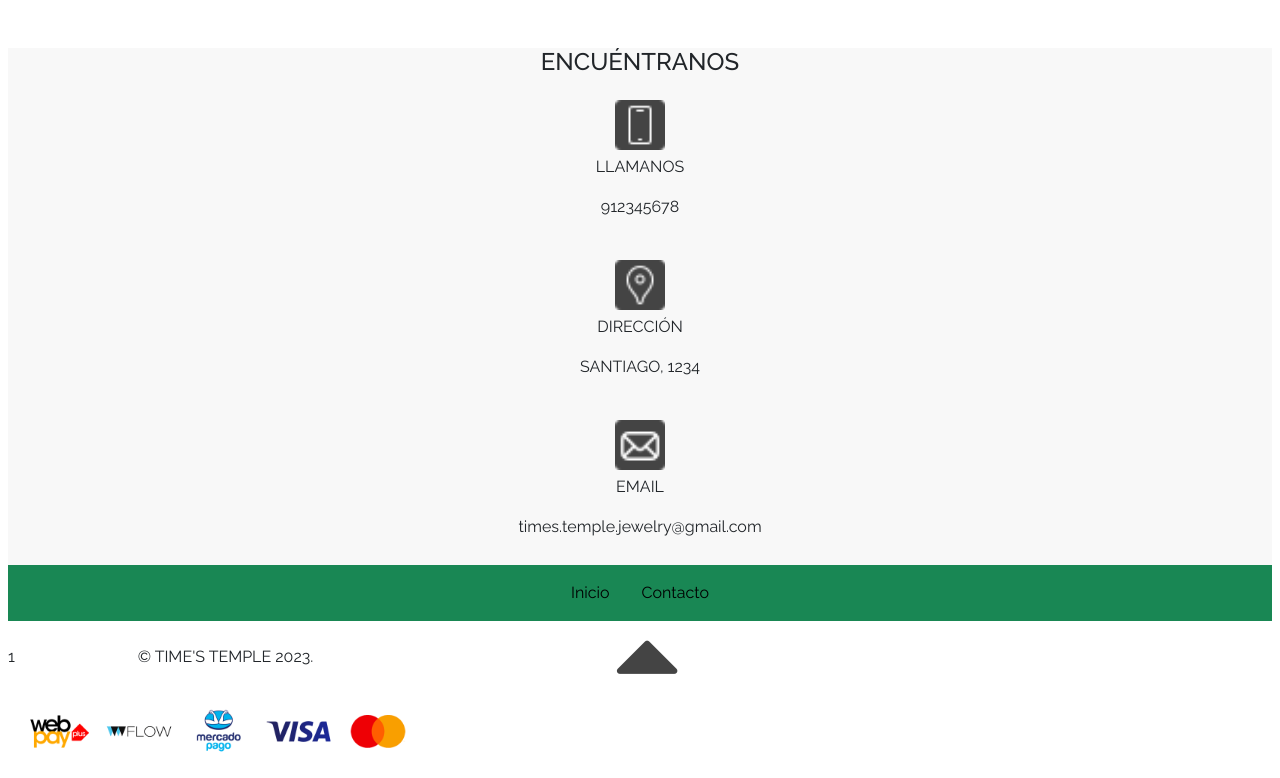
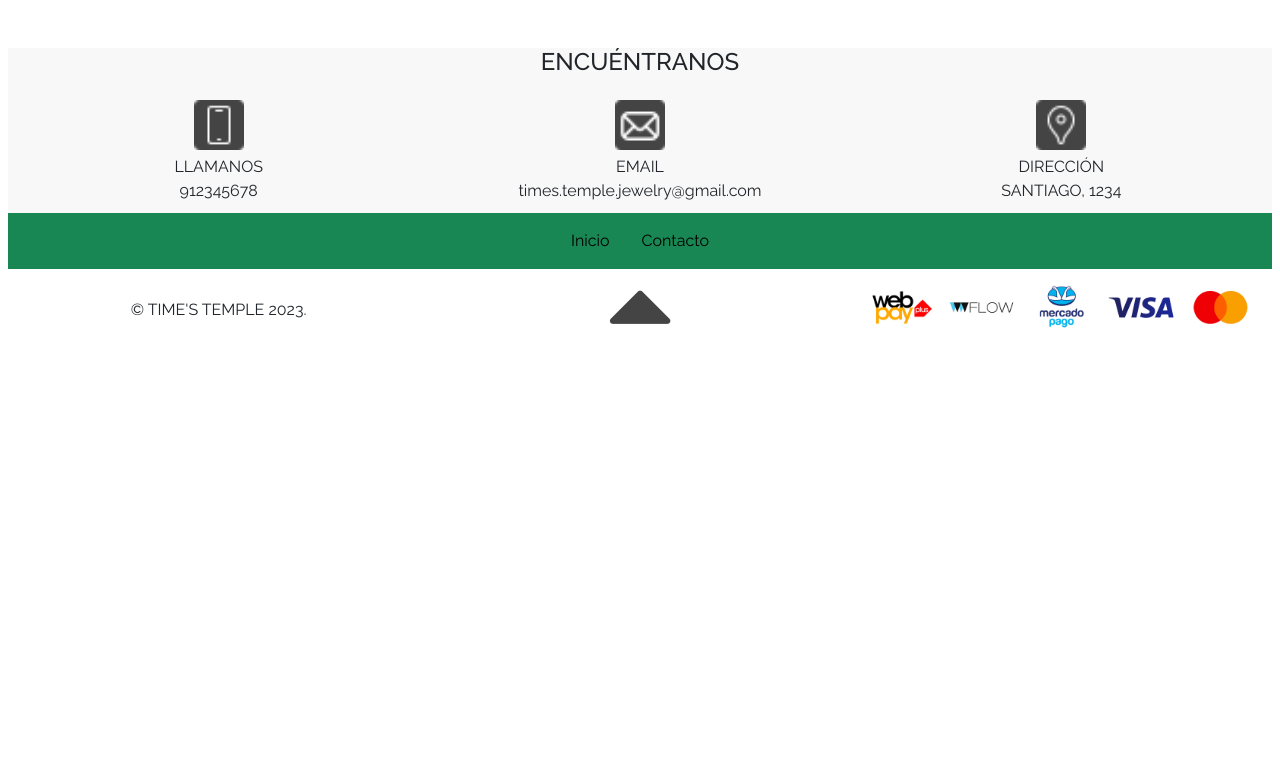
Before and after one commit to Tiopoolin/pf_RobertoLeon, a plain HTML site: page pages/contacto.html in a window 1280 px wide. Shown: the part 1399-2177 px from the top of the page. After the commit the page ends 1753 px from the top, so only its background shows below. Drawn offline with nearby package versions, Linux system fonts and the light colour scheme.

Commit message:
Se cambia orden elementos dentro de clase encuentranos

```diff
--- a/css/styles.css
+++ b/css/styles.css
@@ -268,6 +268,7 @@ ul{
 
 .telefono div p {
     justify-content: center;
+    margin: 0;
 
 }
 /* hasta aqui */
@@ -577,6 +578,17 @@ iframe {
 
 
 
+    .encuentranos2 {
+
+
+        display: flex;
+        flex-direction: row;
+
+        align-items: center;
+    }
+
+
+
 }
 
 @media (min-width: 1100px) {
--- a/pages/contacto.html
+++ b/pages/contacto.html
@@ -134,6 +134,15 @@
                     <P>912345678</P>
                 </div>
             </div>
+
+            <div class="telefono">
+                <img src="../img/Group 4.png" alt="">
+                <div>
+                    <p>EMAIL</p>
+                    <P>times.temple.jewelry@gmail.com</P>
+                </div>
+            </div>
+
             <div class="telefono">
                 <img src="../img/Group 3.png" alt="logo dirección">
                 <div>
@@ -141,13 +150,7 @@
                     <P>SANTIAGO, 1234</P>
                 </div>
             </div>
-            <div class="telefono">
-                <img src="../img/Group 4.png" alt="">
-                <div>
-                    <p>EMAIL</p>
-                    <P>times.temple.jewelry@gmail.com</P>
-                </div>
-            </div>
+
         </div>
 
     </section>
@@ -179,7 +182,7 @@
                         <img src="../img/pay-mercadopago.png" alt="" class="img-fluid max-width-100">
                         <img src="../img/pay-visa.png" alt="" class="img-fluid max-width-100">
                         <img src="../img/pay-master.png" alt="" class="img-fluid max-width-100">
-                    </div>1
+                    </div>
                     <div class="col align-self-end mt-4 mb-4">
                         <p class="m-0">© TIME'S TEMPLE 2023.</p>
                     </div>
```
Also changed, not shown: index.html (+11 -10 lines), pages/anillos.html (+1 -1 lines), pages/aros.html (+1 -1 lines), pages/aros_tu_estrella_oro.html (+1 -1 lines), pages/collares.html (+1 -1 lines).
